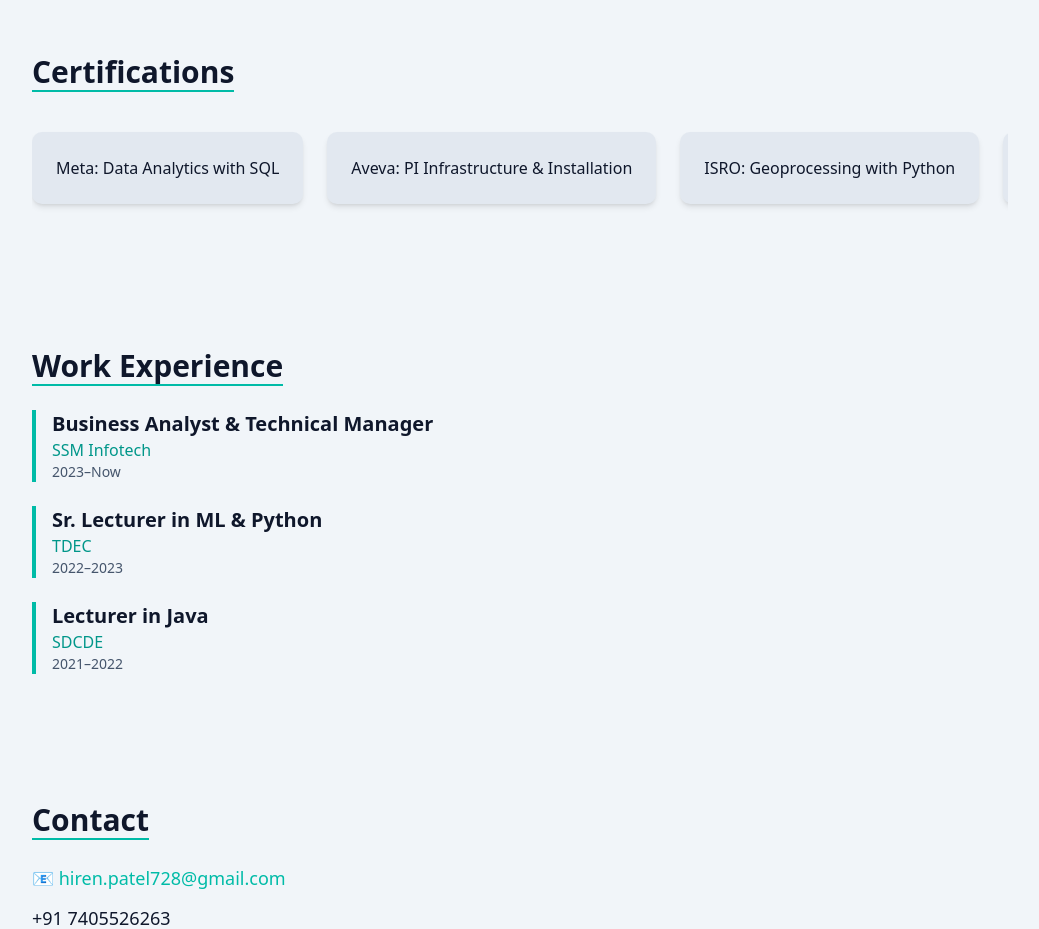
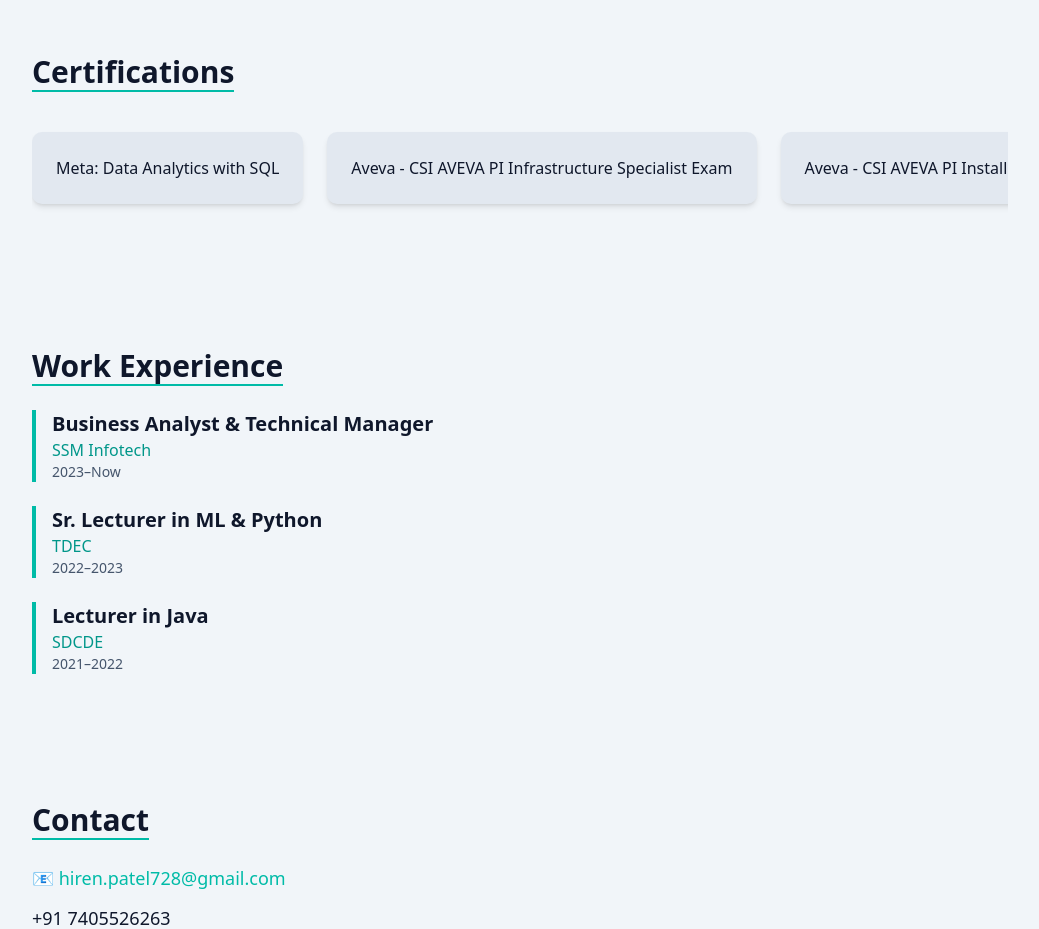
Before and after one commit to Taniskar/New, a Next.js app: page / in a window 1280 px wide. Shown: the part 2320-3249 px from the top of the page, without its empty margins (120-1159 px from the left). Built offline with nearby package versions, Linux system fonts and the light colour scheme.

Commit message:
Update Certifications page

```diff
--- a/src/components/portfolio/Certifications.tsx
+++ b/src/components/portfolio/Certifications.tsx
@@ -2,10 +2,14 @@
 
 const certifications = [
   "Meta: Data Analytics with SQL",
-  "Aveva: PI Infrastructure & Installation",
+  "Aveva - CSI AVEVA PI Infrastructure Specialist Exam",
+  "Aveva - CSI AVEVA PI Installation Specialist Exam",
+  "GFG - Complete Data Science and Machine Learning Program",
   "ISRO: Geoprocessing with Python",
   "KPMG: Data Analytics Virtual Internship",
   "Codebasics: Power BI",
+  "HackerRank - Python",
+  "HackerRank - Java"
 ];
 
 export default function Certifications() {
```
